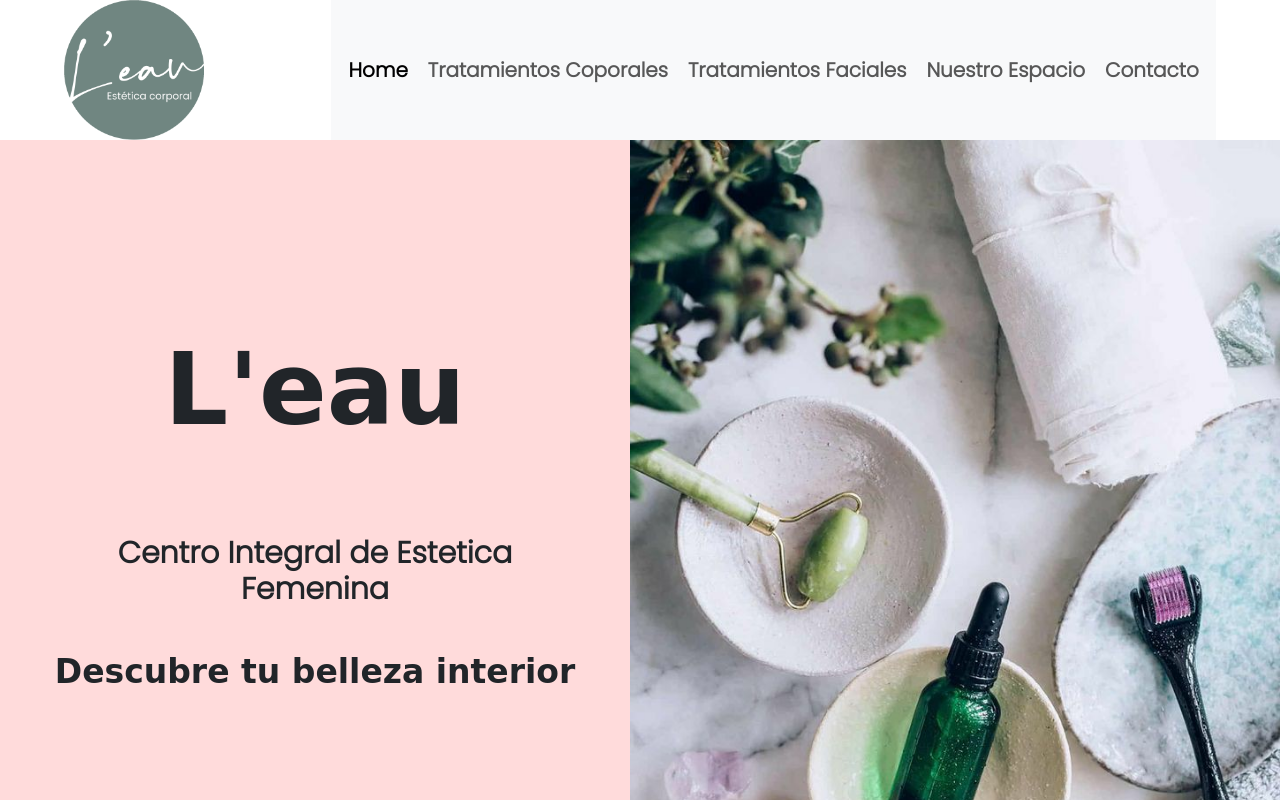
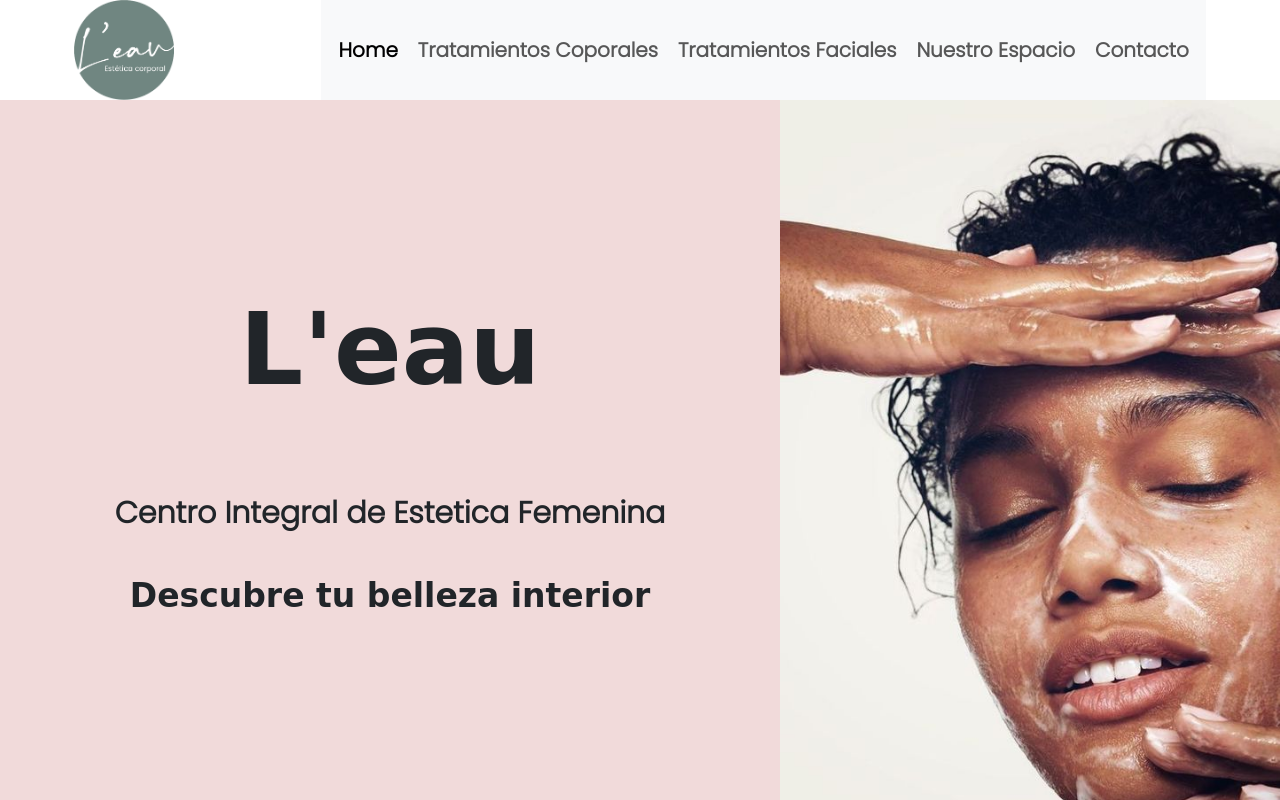
Before and after one commit to CamilaRicaud/Sitioweb-Estetica-Leau, a website: page index.html in a window 1280 px wide. Shown: the top 800 px of the page. Drawn offline with nearby package versions, Linux system fonts and the light colour scheme; a web font is replaced by a local one.

Commit message:
cambie imagen principal del home y cambie color del footerhome

```diff
--- a/index.html
+++ b/index.html
@@ -57,7 +57,7 @@
         </article>
     </main>
     <section class="imagenhome">
-        <img src="imagenes/imagen pagina principal.jpg" alt="serums" class="imagenprincipal">
+        <img src="imagenes/imagenprincipal25.jpg" alt="serums" class="imagenprincipal">
     </section>
     <footer class="footerhome"><!--pie de pagina-->
             <a href="https://api.whatsapp.com/send?phone=543518654600&text=Hola!%20Que%20tal%3F%20Quer%C3%ADa%20hacer%20una%20consulta!"target="_blank"><img src="imagenes/icono whatsapp.png" alt="icono whatsapp" class="iconowhatsapp"></a>
--- a/scss/_tratamientoscorporales.scss
+++ b/scss/_tratamientoscorporales.scss
@@ -3,7 +3,7 @@
 .gridstratamientoscorporales{
     display: grid;
     grid-template-columns:0.2fr 0.7fr 2fr  0.2fr;
-    grid-template-rows: 0.2fr 0.2fr 0.3fr 5fr 2fr 0.1fr 0.1fr;
+    grid-template-rows: 0.1fr 0.2fr 0.3fr 5fr 2fr 0.1fr 0.1fr;
     grid-template-areas:
     "header header header header"
     ". titulo titulo ."
--- a/scss/estilos.scss
+++ b/scss/estilos.scss
@@ -16,7 +16,8 @@ html{
 }
 body{
     font-family: 'Poppins', sans-serif;
-    background-color:rgb(255, 219, 219);
+    background-color: rgb(241, 218, 218);
+
 }
 
 h1{
@@ -49,8 +50,8 @@ header{
     background-color: white;
 }
 .logo{
-    width: 14rem;
-    height: 14rem;
+    width: 10rem;
+    height: 10rem;
 }
 
 ol{
@@ -106,7 +107,7 @@ footer{
     grid-template-areas:
     "header header"
     "main imagen"
-    "footer imagen";
+    "footer footer";
     .headerhome{
         grid-area: header;
         @extend .header;
@@ -134,10 +135,11 @@ footer{
         @include flex-row-center;
     }
     .imagenprincipal{
-        width: 65rem;
+        width: 50rem;
     }
     .footerhome{
         grid-area: footer;
+        background-color: white;
         @extend .header;
         justify-content: space-around;
         align-items: center;
```
Also changed, not shown: CSS/estilos.css, imagenes/3670274.png (added), imagenes/3916874.png (added), imagenes/8d093e51a7fb6daedcc20149c9be02ff.jpg (added), imagenes/9246391.png (added), imagenes/imagendefondo.jpg (renamed from imagenes/745a03981149ed80b58a8c834d1a55f82.jpg), imagenes/imagenprincipal16.jpg (added), imagenes/imagenprincipal20.jpg (renamed from imagenes/20a00e612575ce7d2083de1ad0657343.jpg), imagenes/imagenprincipal21.jpg (added), imagenes/imagenprincipal23.jpg (renamed from imagenes/3eda964291299be87c925def15f4035d.jpg), imagenes/imagenprincipal25.jpg (added), 1 other file.
